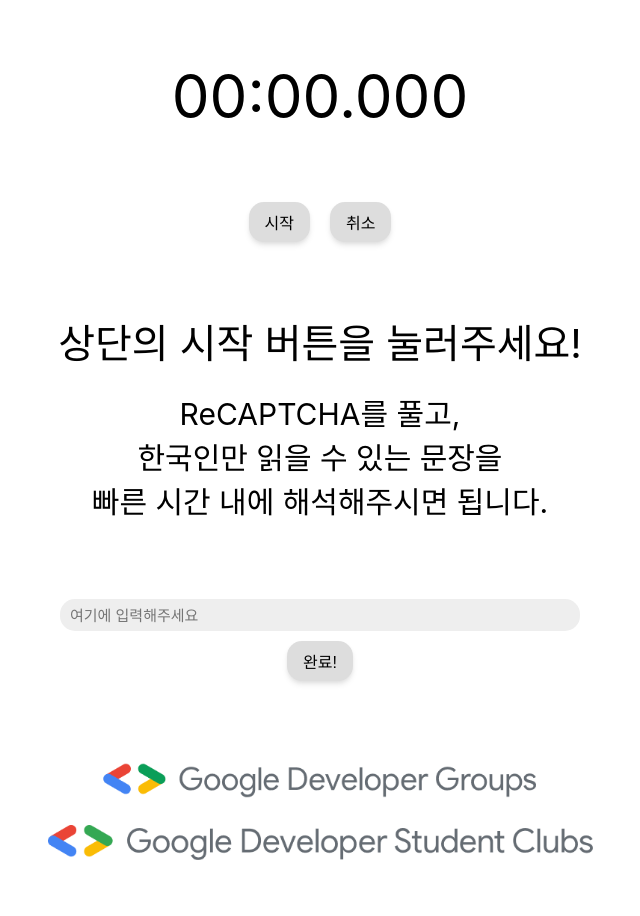
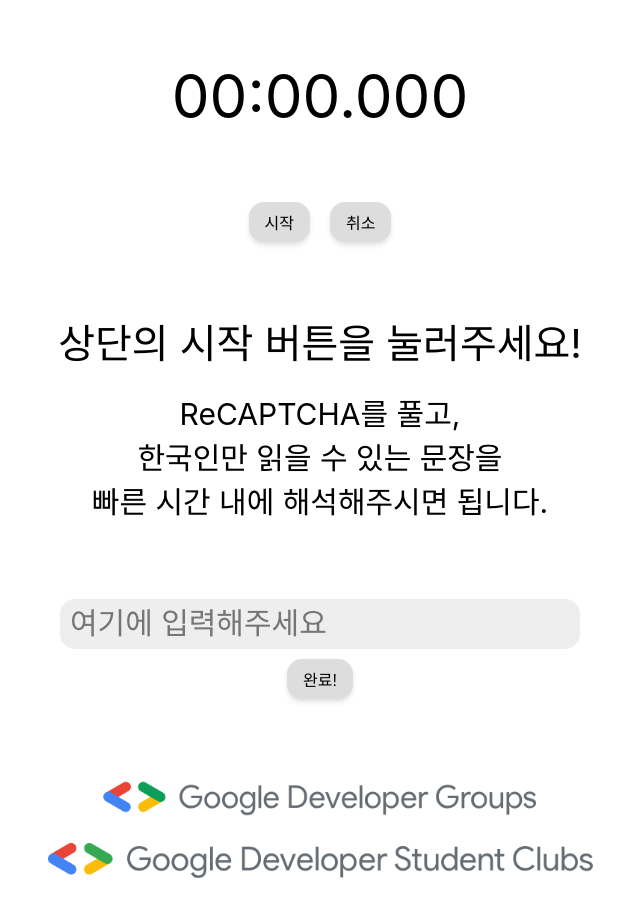
Before and after one commit to yymin1022/Google_I.O_Ext_Seoul_2023_Human_or_Robot, a React (Create React App) app: page / in a window 1280 px wide. Shown: the top 916 px of the page, without its empty margins (320-960 px from the left). Built offline with nearby package versions, Linux system fonts and the light colour scheme.

Commit message:
Update KoreanTranslate.tsx : Adjust Layout

```diff
--- a/src/KoreanTranslate.tsx
+++ b/src/KoreanTranslate.tsx
@@ -64,13 +64,13 @@ const KoreanTranslate = (props: ComponentProps<any>) => {
 }
 
 const CustomInput = styled.input`
-    height: 32px;
+    height: 50px;
     width: 500px;
 
     padding: 0 10px 0 10px;
 
     background-color: #EEEEEE;
-    font-size: 15px;
+    font-size: 30px;
 
     border: none;
     border-radius: 15px;
```
